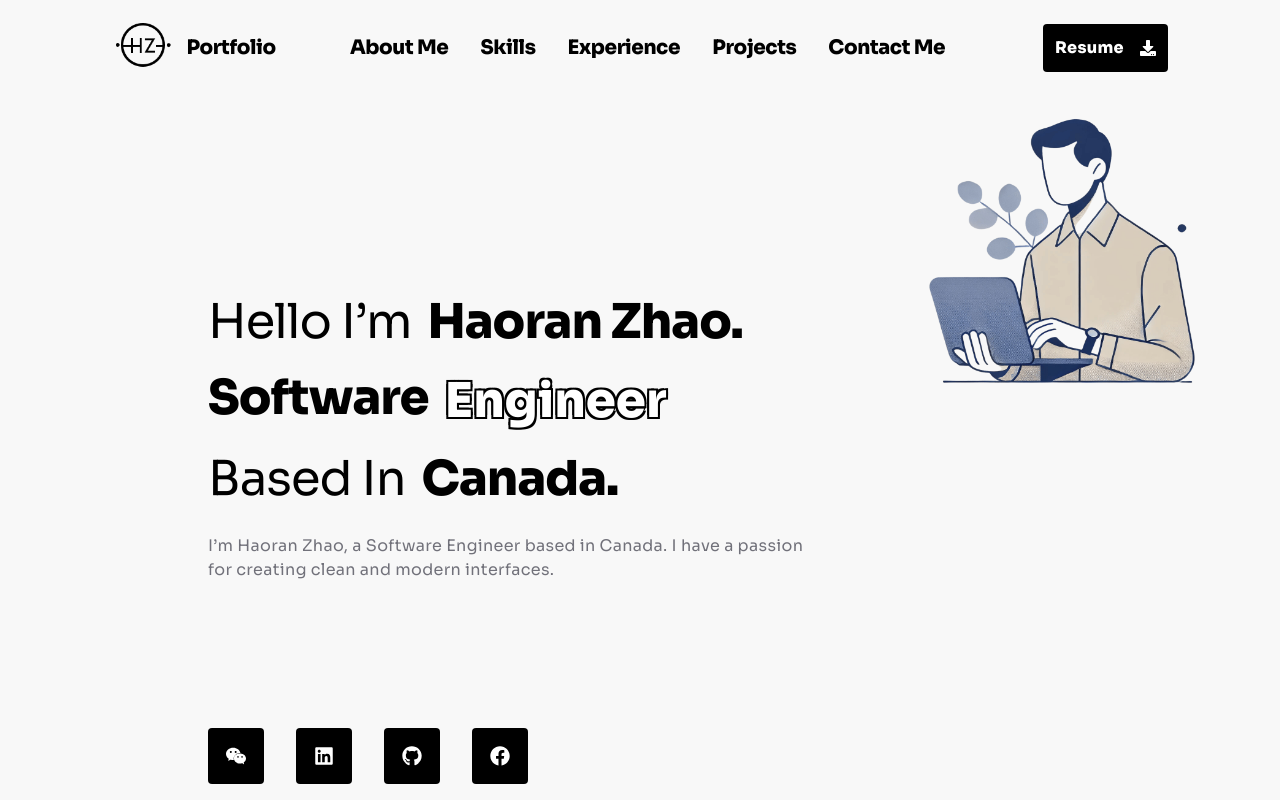
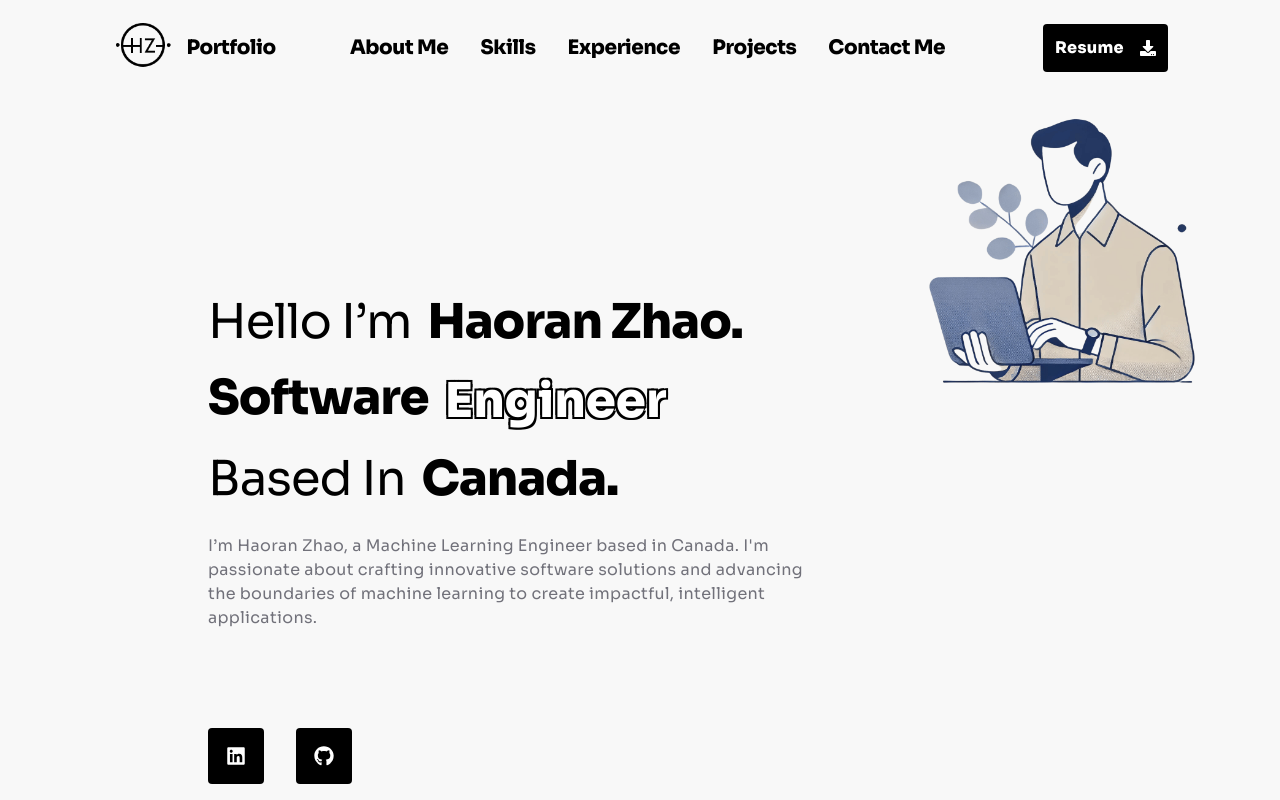
Before and after one commit to alan-zhao9655/personal-website, a React (Create React App) app: page / in a window 1280 px wide. Shown: the top 800 px of the page. Built offline with nearby package versions, Linux system fonts and the light colour scheme.

Commit message:
updated website logo and title

```diff
--- a/public/index.html
+++ b/public/index.html
@@ -2,7 +2,7 @@
 <html lang="en">
   <head>
     <meta charset="utf-8" />
-    <link rel="icon" href="%PUBLIC_URL%/favicon.ico" />
+    <link rel="icon" href="%PUBLIC_URL%/logo.png" />
     <meta name="viewport" content="width=device-width, initial-scale=1" />
     <meta name="theme-color" content="#000000" />
     <meta
@@ -24,7 +24,7 @@
       work correctly both with client-side routing and a non-root public URL.
       Learn how to configure a non-root public URL by running `npm run build`.
     -->
-    <title>React App</title>
+    <title>Haoran Zhao's Portfolio</title>
   </head>
   <body>
     <noscript>You need to enable JavaScript to run this app.</noscript>
--- a/src/components/Home.js
+++ b/src/components/Home.js
@@ -1,8 +1,7 @@
 import React from 'react';
 import './Home.css';
 import figure from '../assets/home.png';
-import { FaLinkedin, FaGithub, FaFacebook } from 'react-icons/fa';
-import { SiWechat } from 'react-icons/si';
+import { FaLinkedin, FaGithub } from 'react-icons/fa';
 
 const Home = () => {
     return (
@@ -25,23 +24,23 @@ const Home = () => {
                             </div>
                         </div>
                         <div className="bio">
-                            I’m Haoran Zhao, a Software Engineer based in Canada. I have a passion for creating clean and modern interfaces.
+                            I’m Haoran Zhao, a Machine Learning Engineer based in Canada. I'm passionate about crafting innovative software solutions and advancing the boundaries of machine learning to create impactful, intelligent applications.
                         </div>
                     </div>
                 </div>
                 <div className="social-buttons">
-                    <a href="https://web.wechat.com/uklccp?lang=en_US&t=v2/index" target="_blank" rel="noopener noreferrer" className="home-button">
+                    {/* <a href="https://web.wechat.com/uklccp?lang=en_US&t=v2/index" target="_blank" rel="noopener noreferrer" className="home-button">
                         <SiWechat className="social-icon" />
-                    </a>
+                    </a> */}
                     <a href="https://www.linkedin.com/in/alan-haoran-zhao/" target="_blank" rel="noopener noreferrer" className="home-button">
                         <FaLinkedin className="social-icon" />
                     </a>
                     <a href="https://github.com/alan-zhao9655" target="_blank" rel="noopener noreferrer" className="home-button">
                         <FaGithub className="social-icon" />
                     </a>
-                    <a href="https://facebook.com/your-facebook-handle" target="_blank" rel="noopener noreferrer" className="home-button">
+                    {/* <a href="https://facebook.com/your-facebook-handle" target="_blank" rel="noopener noreferrer" className="home-button">
                         <FaFacebook className="social-icon" />
-                    </a>
+                    </a> */}
                 </div>
             </div>
             <div className='home-page-figure'>
```
Also changed, not shown: server.js (+6 -9 lines), public/logo.jpg (added), 1 other file (tests, documents, lock files or other folders).
